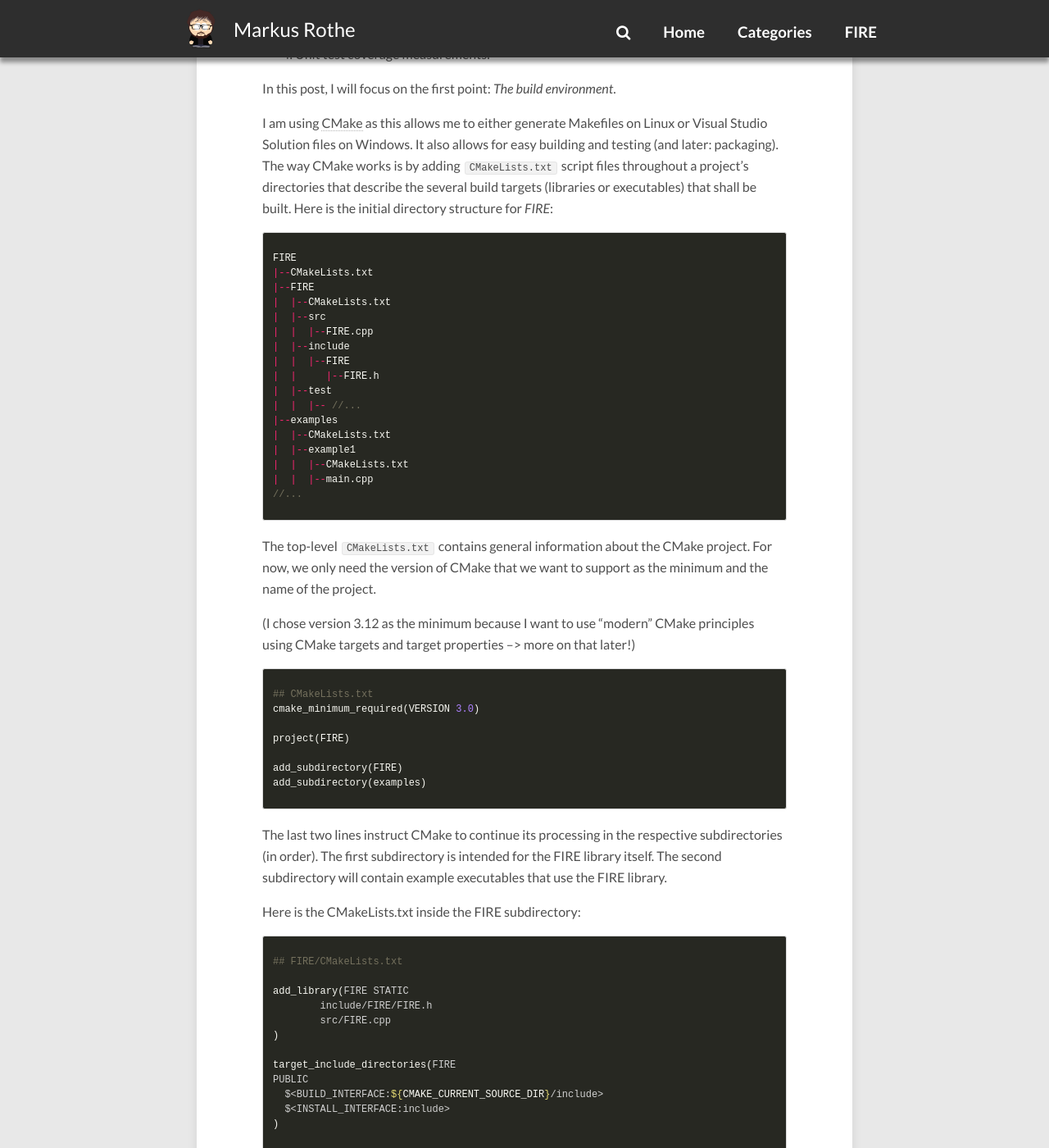
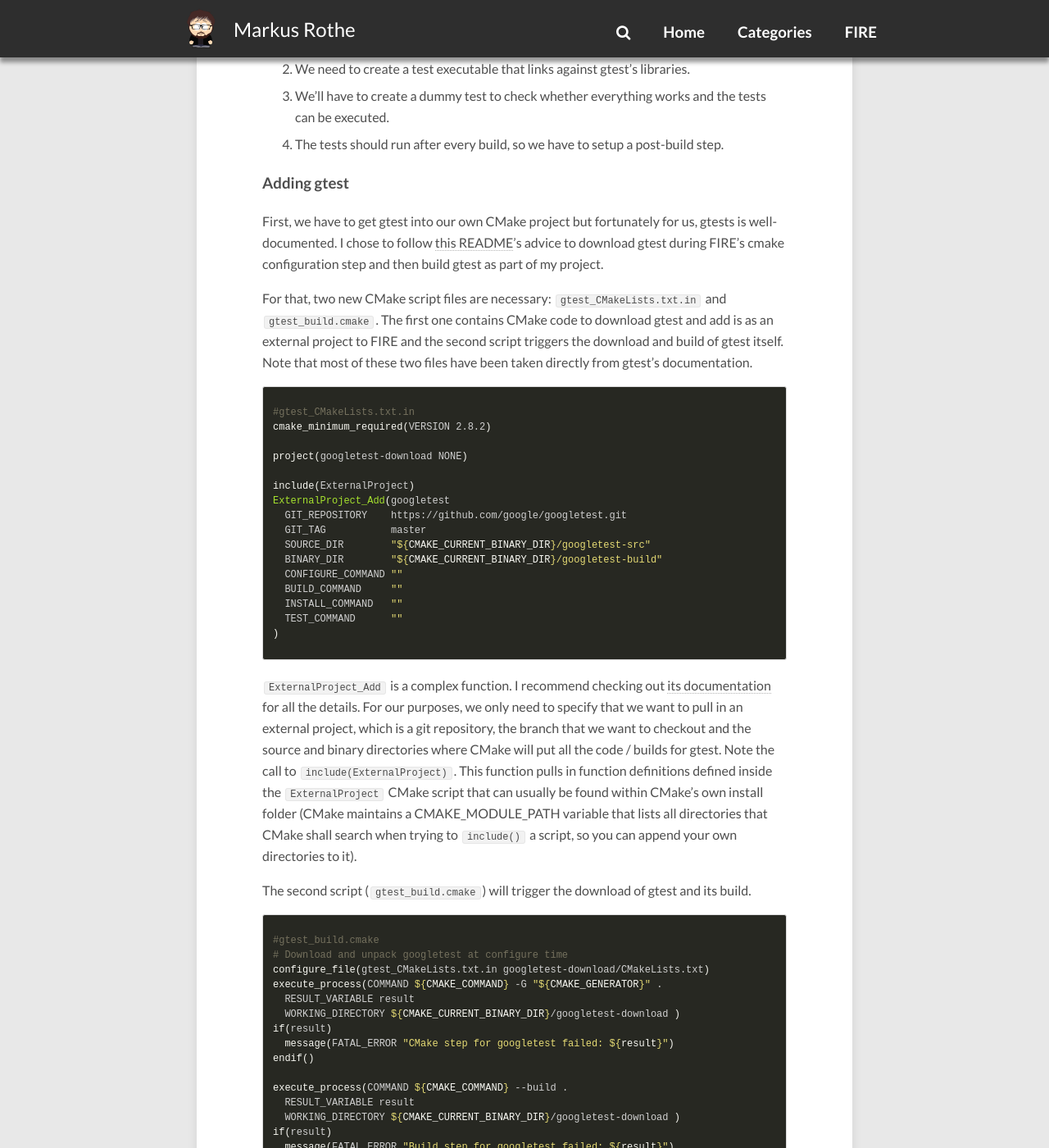
Before and after one commit to markusrothe/markusrothe.github.io, a Jekyll site: the page built from index.html, in a window 1280 px wide and 1400 px high, scrolled down 767 px. Shown: the whole window at 82% size. Built offline with Jekyll 4.4.1, drawn with Linux system fonts in a browser that asks for light colours; nearby versions of some CDN libraries; the list of posts is cut into pages by our own code; comment, search, counter and statistics services are not loaded; some of the changed text lies outside the part shown.

Commit message:
Add FIRE-2 post

```diff
--- a/_posts/2019-03-04-FIRE-1-Setting-up-a-CMake-project.md
+++ b/_posts/2019-03-04-FIRE-1-Setting-up-a-CMake-project.md
@@ -47,11 +47,11 @@ FIRE
 The top-level `CMakeLists.txt` contains general information about the CMake project.
 For now, we only need the version of CMake that we want to support as the minimum and the name of the project.
 
-(I chose version 3.12 as the minimum because I want to use "modern" CMake principles using CMake targets and target properties --> more on that later!)
+(I chose version 3.10 as the minimum because I want to use "modern" CMake principles using CMake targets and target properties --> more on that later!)
 
 {% highlight c++ %}
 ## CMakeLists.txt
-cmake_minimum_required(VERSION 3.0)
+cmake_minimum_required(VERSION 3.10)
 
 project(FIRE)
 
--- /dev/null
+++ b/_posts/2019-03-06-FIRE-2-Adding-test-support.md
@@ -0,0 +1,243 @@
+---
+layout: dark-post
+title:  "(FIRE-2) Adding test support"
+tags: [programming, FIRE, CMake, cpp]
+modified: 2019-03-06
+categories: [FIRE]
+---
+
+Welcome to the second post about my rendering engine project **FIRE**!
+
+Within this series I want to describe how I build up a rendering engine from scratch and my thoughts about it along the way.
+All the code will be open source and will be hosted here: [FIRE](https://github.com/markusrothe/FIRE/tree/rework)
+
+In the [previous post](https://www.markusrothe.dev/fire/2019/03/04/FIRE-1-Setting-up-a-CMake-project.html), I talked about the initial setup of my project and how to get a basic CMake project (consisting of a library and an executable that uses the library) running.
+Now, the next step is to add a unit tests executable for **FIRE** that uses the [gtest](https://github.com/google/googletest) unit testing framework.
+
+We need to consider four steps:
+
+1. We have to pull in gtest as a third-party dependency.
+2. We need to create a test executable that links against gtest's libraries.
+3. We'll have to create a dummy test to check whether everything works and the tests can be executed.
+4. The tests should run after every build, so we have to setup a post-build step.
+
+### Adding gtest
+First, we have to get gtest into our own CMake project but fortunately for us, gtests is well-documented.
+I chose to follow [this README](https://github.com/google/googletest/blob/master/googletest/README.md#incorporating-into-an-existing-cmake-project)'s advice to download gtest during FIRE's cmake configuration step and then build gtest as part of my project.
+
+For that, two new CMake script files are necessary: `gtest_CMakeLists.txt.in` and `gtest_build.cmake`.
+The first one contains CMake code to download gtest and add is as an external project to FIRE and the second script triggers the download and build of gtest itself.
+Note that most of these two files have been taken directly from gtest's documentation.
+
+{% highlight cmake %}
+#gtest_CMakeLists.txt.in
+cmake_minimum_required(VERSION 2.8.2)
+
+project(googletest-download NONE)
+
+include(ExternalProject)
+ExternalProject_Add(googletest
+  GIT_REPOSITORY    https://github.com/google/googletest.git
+  GIT_TAG           master
+  SOURCE_DIR        "${CMAKE_CURRENT_BINARY_DIR}/googletest-src"
+  BINARY_DIR        "${CMAKE_CURRENT_BINARY_DIR}/googletest-build"
+  CONFIGURE_COMMAND ""
+  BUILD_COMMAND     ""
+  INSTALL_COMMAND   ""
+  TEST_COMMAND      ""
+)
+{% endhighlight %}
+
+`ExternalProject_Add` is a complex function.
+I recommend checking out [its documentation]((https://cmake.org/cmake/help/v3.10/module/ExternalProject.html)) for all the details.
+For our purposes, we only need to specify that we want to pull in an external project, which is a git repository, the branch that we want to checkout and the source and binary directories where CMake will put all the code / builds for gtest.
+Note the call to `include(ExternalProject)`. This function pulls in function definitions defined inside the `ExternalProject` CMake script that can usually be found within CMake's own install folder (CMake maintains a CMAKE_MODULE_PATH variable that lists all directories that CMake shall search when trying to `include()` a script, so you can append your own directories to it).
+
+The second script (`gtest_build.cmake`) will trigger the download of gtest and its build.
+
+{% highlight cmake %}
+#gtest_build.cmake
+# Download and unpack googletest at configure time
+configure_file(gtest_CMakeLists.txt.in googletest-download/CMakeLists.txt)
+execute_process(COMMAND ${CMAKE_COMMAND} -G "${CMAKE_GENERATOR}" .
+  RESULT_VARIABLE result
+  WORKING_DIRECTORY ${CMAKE_CURRENT_BINARY_DIR}/googletest-download )
+if(result)
+  message(FATAL_ERROR "CMake step for googletest failed: ${result}")
+endif()
+
+execute_process(COMMAND ${CMAKE_COMMAND} --build .
+  RESULT_VARIABLE result
+  WORKING_DIRECTORY ${CMAKE_CURRENT_BINARY_DIR}/googletest-download )
+if(result)
+  message(FATAL_ERROR "Build step for googletest failed: ${result}")
+endif()
+
+# Prevent overriding the parent project's compiler/linker
+# settings on Windows
+set(gtest_force_shared_crt ON CACHE BOOL "" FORCE)
+
+# Add googletest directly to our build. This defines
+# the gtest and gtest_main targets.
+add_subdirectory(${CMAKE_CURRENT_BINARY_DIR}/googletest-src
+                 ${CMAKE_CURRENT_BINARY_DIR}/googletest-build
+                 EXCLUDE_FROM_ALL)
+{% endhighlight %}
+
+Let's start with the first line:
+{% highlight cmake %}
+configure_file(gtest_CMakeLists.txt.in googletest-download/CMakeLists.txt)
+{% endhighlight %}
+
+`configure_file` takes two arguments: An input file path (usually a file inside the sources) and an output file path (usually a path inside the project's build directory tree).
+It will copy the input file to the specified output path.
+It is very common to see input files with the ending `.in` to denote that this is a file that will be used as an input and be copied somewhere into the build tree.
+During the copy, `configure_file` is also able to substitute values that are referenced as `@VAR@` or `${VAR}` in the input file.
+We do not need this substitution functionality, but for reference, take a look at `configure_file`'s [documentation](https://cmake.org/cmake/help/latest/command/configure_file.html).
+In our case, we only copy the gtest_CMakeLists.txt.in into *googletest-download* inside our build directory.
+Essentially, we get the gtest CMake project inside the *googletest-download* folder.
+
+Next, we run CMake to configure and build the gtest project:
+
+{% highlight cmake %}
+execute_process(COMMAND ${CMAKE_COMMAND} -G "${CMAKE_GENERATOR}" .
+  RESULT_VARIABLE result
+  WORKING_DIRECTORY ${CMAKE_CURRENT_BINARY_DIR}/googletest-download )
+...
+execute_process(COMMAND ${CMAKE_COMMAND} --build .
+  RESULT_VARIABLE result
+  WORKING_DIRECTORY ${CMAKE_CURRENT_BINARY_DIR}/googletest-download )
+{% endhighlight %}
+
+Lastly, we have to add the gtest source directory in order to get gtest's library target name definitions that `FIRE's` build-targets can link against.
+
+{% highlight cmake %}
+...
+add_subdirectory(${CMAKE_CURRENT_BINARY_DIR}/googletest-src
+                 ${CMAKE_CURRENT_BINARY_DIR}/googletest-build
+                 EXCLUDE_FROM_ALL)
+{% endhighlight %}
+
+All that is left to do now is to add everything to the `FIRE` CMake project:
+
+{% highlight cmake %}
+#CMakeLists.txt
+...
+project(FIRE)
+include(gtest_build)
+...
+{% endhighlight %}
+
+Now, whenever we run CMake for `FIRE` the gtest CMake targets are pulled in.
+Next, we need to create a test executable that can link against gtest.
+
+### Creating the test executable
+Lets take a look at FIRE's directory structure again:
+
+{% highlight c++ %}
+FIRE
+|--CMakeLists.txt
+|--FIRE
+|  |--CMakeLists.txt
+|  |--src
+|  |--include
+|  |--test
+|  |  |--CMakeLists.txt
+|  |  |--FIRETest.cpp
+...
+{% endhighlight %}
+
+I've added a new CMakeLists.txt and a source-file *FIRETest.cpp* inside *FIRE/test*.
+For CMake to consider the CMakeLists.txt file inside *FIRE/test*, a call to `add_subdirectory` is needed at the end of CMakeLists.txt one level above *FIRE/test*:
+
+{% highlight cmake %}
+## FIRE/CMakeLists.txt
+...
+add_subdirectory(test)
+{% endhighlight %}
+
+Inside the test folder's CMakeLists.txt we'll define the new test executable target `FIRE_tests`. First, we'll create the executable via `add_executable` and pass in our only test source file.
+Then, we'll specify all libraries that `FIRE_tests` will link against. In this case, as `FIRE_tests` is a test executable that no other target will depend on (it does not have any public headers itself that someone else might want to use), we link everything as PRIVATE.
+
+{% highlight cmake %}
+## FIRE/test/CMakeLists.txt
+add_executable(FIRE_tests
+    ./FIRETest.cpp
+)
+
+target_link_libraries(FIRE_tests
+PRIVATE
+    FIRE
+    gtest
+    gtest_main
+    gmock
+)
+{% endhighlight %}
+
+`FIRE_tests` needs to link against 4 different link-targets:
+1. `FIRE` in order to be able to call `FIRE`s functions and test it.
+2. `gtest` as the main part of the test framework. This library offers macros for us that we can use to create our own isolated unit test cases.
+3. `gtest_main` to make use of gtest's own main function that starts up and runs all the test cases. This basically just contains a main function which initializes gtest and calls `RUN_ALL_TESTS()`. (We could easily use our own main function and call these functions ourselves but for now we do not need to.)
+4. `gmock` as part of the test framework to create mocks of classes and interfaces which we might want to use inside our test cases.
+
+Now we already have everything we need to build `FIRE_tests`. If we run cmake, compile the code and run the test-executable we'll get the following output:
+
+{% highlight cmake %}
+[==========] Running 0 tests from 0 test suites.
+[==========] 0 tests from 0 test suites ran. (0 ms total)
+[  PASSED  ] 0 tests.
+{% endhighlight %}
+
+We have not yet added any test-case, but we can see that the executaion of `FIRE_tests` works.
+
+### Writing the first (dummy) test
+Let us add a small dummy test case inside FIRE/test/FireTest.cpp:
+
+{% highlight c++ %}
+// FIRE/test/FireTest.cpp
+#include <FIRE/FIRE.h>
+#include <gtest/gtest.h>
+
+TEST(FIRETest, Hello_FIRE_Test)
+{
+    FIRE::HelloWorld();
+    EXPECT_TRUE(true);
+}
+{% endhighlight %}
+
+Here, we first include both, a header of FIRE and the main gtest header `gtest/gtest.h`.
+The compiler can find these headers because with our call to `target_link_libraries` CMake already configured the correct include paths. (CMake knows these because for example in the case of `FIRE` we provided them ourselves via a call to `target_link_libraries` when defining the `FIRE` library target.).
+After the includes, we created a simple unit test case using gtest's `TEST()` macro.
+For now we just call `FIRE`s only function `HelloWorld()` and add a (rather superfluous) assertion that checks whether true is in fact true... . Keep in mind that we only want to setup the test execution itself and do not (yet) really care about the content of our test cases.
+
+Next, we need to make sure that the test executable is run after every compilation as a post-build step.
+
+### Configuring a post-build step
+
+Because we are using gtest as our testing framework, we can make use of utility functions, provided by CMake, that help us with setting up the post-build run of our test-cases. Inside `FIRE_tests`s CMakeLists.txt, we have to add the following lines:
+
+{% highlight cmake %}
+include(GoogleTest)
+gtest_discover_tests(FIRE_tests)
+
+add_custom_command(TARGET FIRE_tests POST_BUILD
+                   COMMAND ctest -C $<CONFIGURATION> --output-on-failure
+)
+{% endhighlight %}
+
+By including the `GoogleTest` CMake script we gain access to a gtest-specific utility function `gtest_discover_tests()`. This function enumerates all the test cases inside the source files that are part of a given target. In our example, the test case `Hello_FIRE_test` from the previous section will be listed and the list will be fed to a CMake related utility called "ctest". ctest runs all tests that have been added to its list of tests (and `gtest_discover_tests()` just did that for us). In the last line(s) we call `add_custom_command` with our `FIRE_tests` target which adds a command that shall be run as a POST_BUILD step. As the command, we specify ctest. That way, whenever `FIRE_tests` has been built, the new custom command will be run. ctest comes with a multitude of options that you can look up [here](https://cmake.org/cmake/help/v3.0/manual/ctest.1.html).
+
+However, we are not done yet.
+We still need to enable ctest before anything will work. For that, we have to add these lines to the top-level CMakeLists.txt of the *FIRE* project:
+
+{% highlight cmake %}
+#CMakeLists.txt
+...
+include(CTest)
+enable_testing()
+...
+{% endhighlight %}
+
+Now we're done. Whenever we run CMake, gtest will be updated (if needed) and its targets will be added to the *FIRE* project. For every build, the unit tests inside `FIRE_tests` are executed automatically. Essentially, we could start implementing the FIRE engine in a test-driven way now, but before that I want to add an automatic build job that is run with every commit and a way to measure the code coverage that we get from our unit tests.
+
+(You can check out the code for this post via [this git tag](https://github.com/markusrothe/FIRE/tree/FIRE-2))
```
